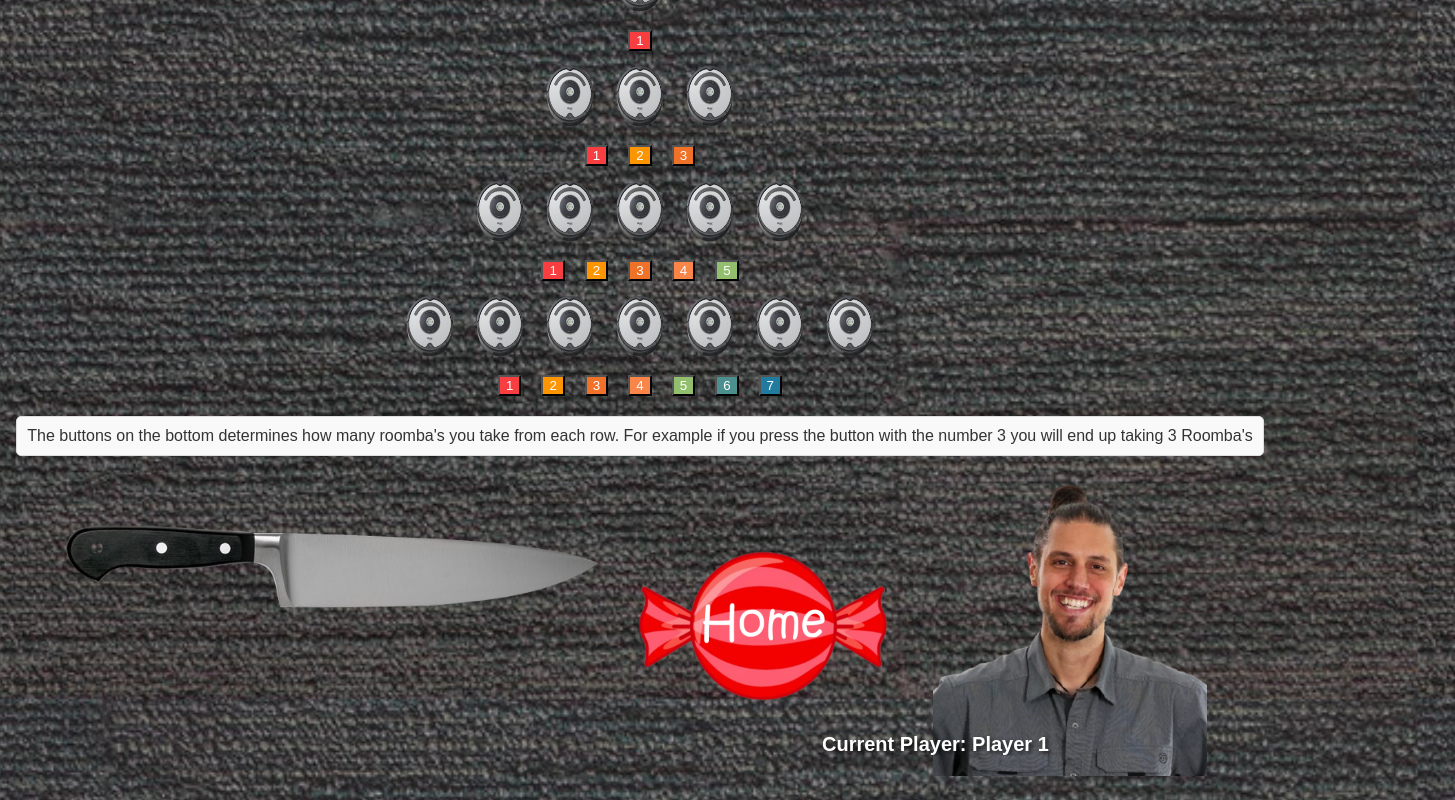
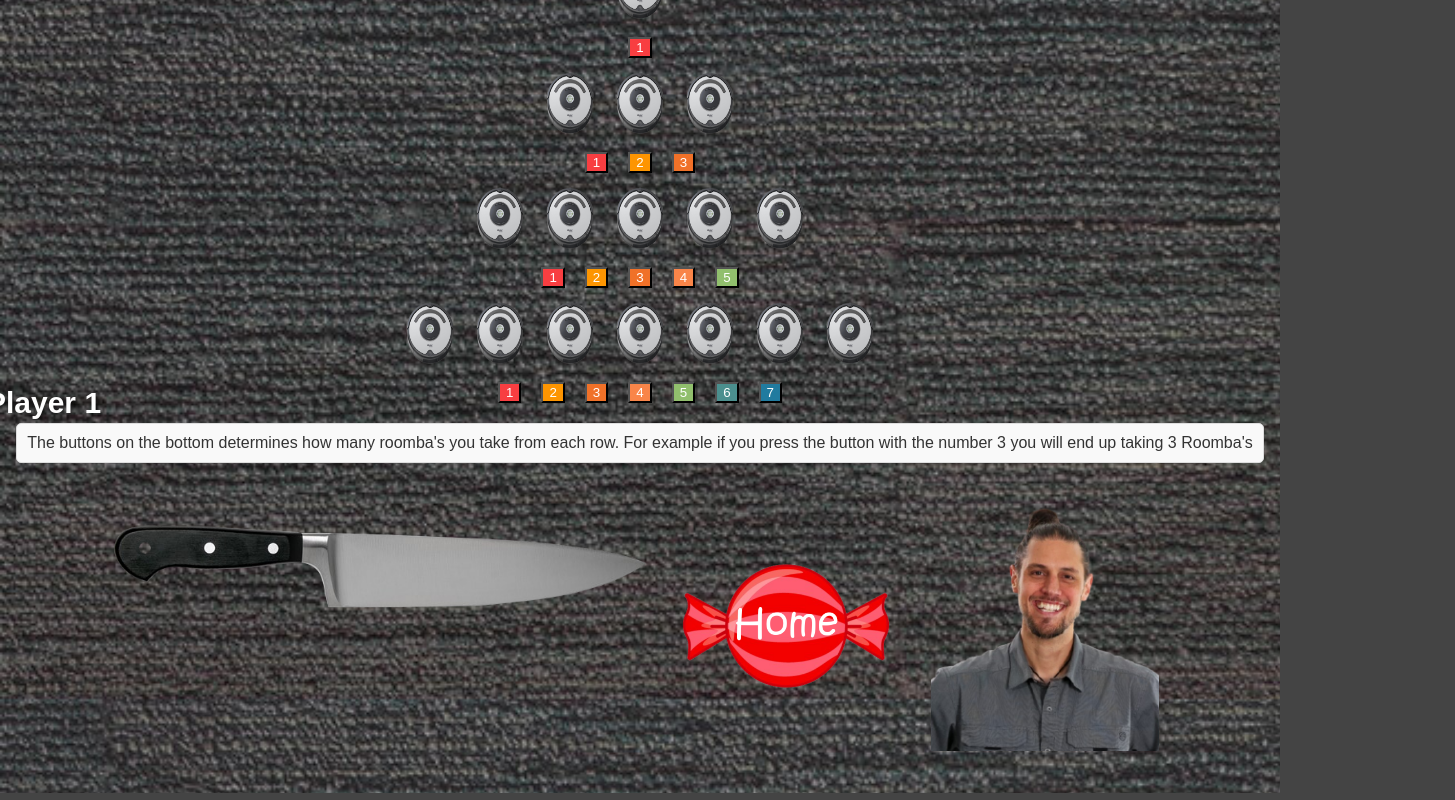
Before and after one commit to hauntedghoul/Nim, a React (Create React App) app in the folder nim/: page /medium in a window 1280 px wide. Shown: the part 101-901 px from the top of the page, 1455 px wide, since content can reach past the window. Built offline with nearby package versions, Linux system fonts and the light colour scheme.

Commit message:
WE ARE DONE YAYYYYYY

```diff
--- a/nim/src/Components/easy.css
+++ b/nim/src/Components/easy.css
@@ -36,12 +36,11 @@
     margin: 10px 0;
   }
 
-  .player {
-    font-size: 20px;
+  .Currentplayer {
+    font-size: 25px;
     font-weight: bold;
     position: absolute;
-    top: 40%;
-    left: 65%;
+    margin-left: 330px;
     transform: translate(-50%, -50%);
     white-space: nowrap;
     color: white;
@@ -50,8 +49,6 @@
     text-align: center;
     overflow: hidden;
     position: absolute;
-    /* top: 35%;  */
-    /* left: 45%;  */
     transform: translate(-50%, -50%);
 }
 
@@ -114,4 +111,4 @@
     background-color: #F07128;
     color: white;
     margin: 10px;
-  }
+}
--- a/nim/src/Components/hard.css
+++ b/nim/src/Components/hard.css
@@ -42,6 +42,10 @@
 
 .grid-container4 .grid-item:nth-child(2) {
     grid-column-start: 2;
+}
+
+.Hardlvl{
+    margin-top: 100px;
 }
 
 .roomba {
@@ -100,24 +104,23 @@
     display: flex;
     align-items: center;
     justify-content: center;
-  }
+}
 
-  .bret-style img {
-    height: 300px; /* Adjust the height as needed */
+.bret-style img {
+    height: 250px; /* Adjust the height as needed */
     margin: 0 10px;
-  }
+}
 
-  .player {
-    font-size: 20px;
+.Cplayer {
+    font-size: 25px;
     font-weight: bold;
     position: absolute;
-    top: 65%;
-    left: 47%;
     transform: translate(-50%, -50%);
     white-space: nowrap;
+    margin-left: 330px;
     color: white;
     text-shadow: 2px 2px 4px rgba(0, 0, 0, 0.7);
     width: 90%; /* Ensure it fits within the knife blade */
     text-align: center;
     overflow: hidden;
-  }
+}
--- a/nim/src/Components/medium.css
+++ b/nim/src/Components/medium.css
@@ -117,11 +117,11 @@ h1 {
 }
 
 .player {
-    font-size: 25px;
+    font-size: 30px;
     font-weight: bold;
     position: absolute;
-    margin-left: 330px;
-    margin-top: 70px;
+    margin-left: -200px;
+    margin-top: -100px;
     transform: translate(-50%, -50%);
     white-space: nowrap;
     color: white;
```
